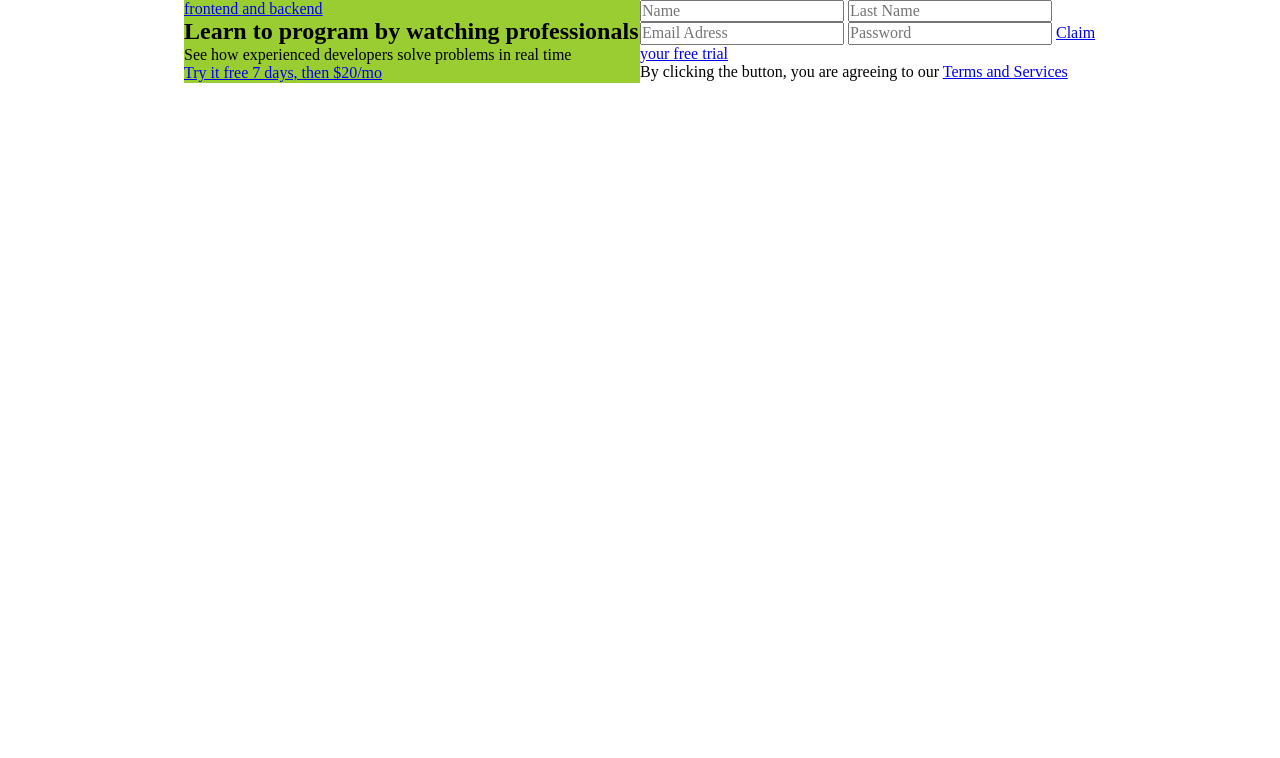
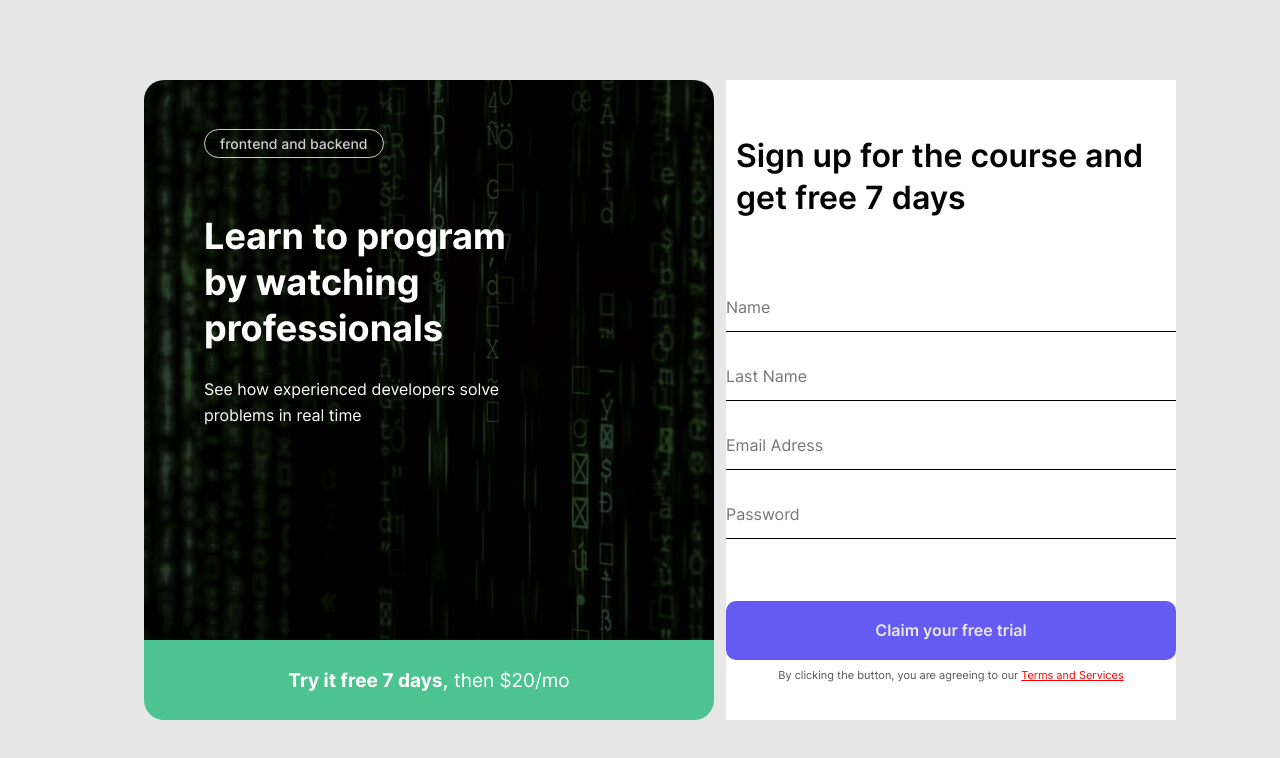
Before and after one commit to Mr-Perfectuz/Intro, a plain HTML site: page index.html in a window 1280 px wide. Drawn offline with nearby package versions, Linux system fonts and the light colour scheme.

Commit message:
minify all the codes

```diff
--- a/css/style.css
+++ b/css/style.css
@@ -1,9 +1,55 @@
+/* FONT FACE  */
+@font-face {
+     font-family: "Inter";
+     src: url("../fonts/Inter-Medium.woff2") format("woff2"),
+     url("../fonts/Inter-Medium.woff") format("woff");
+     font-weight: 500;
+     font-style: normal;
+     font-display: swap;
+}
+
+@font-face {
+     font-family: "Inter";
+     src: url("../fonts/Inter-Bold.woff2") format("woff2"),
+     url("..fonts/Inter-Bold.woff") format("woff");
+     font-weight: bold;
+     font-style: normal;
+     font-display: swap;
+}
+
+@font-face {
+     font-family: "Inter";
+     src: url("../fonts/Inter-Regular.woff2") format("woff2"),
+     url("../fonts/Inter-Regular.woff") format("woff");
+     font-weight: normal;
+     font-style: normal;
+     font-display: swap;
+}
+
+@font-face {
+     font-family: "Inter";
+     src: url("../fonts/Inter-SemiBold.woff2") format("woff2"),
+     url("../fonts/Inter-SemiBold.woff") format("woff");
+     font-weight: 600;
+     font-style: normal;
+     font-display: swap;
+}
+
+
 /* Global  */
+
+:root{
+     --main-font: "Inter","Arial", sans-serif;
+     --body-color: #E7E7E7;
+     --register-card-color: #fff;
+     --input-color: #555555;
+}
 
 html{
      box-sizing: border-box ;
      height: 100%;
      scroll-behavior: smooth ;
+
 
 }
 
@@ -18,6 +64,7 @@ html{
 body{
      display: flex;
      flex-direction: column;
+     background-color: var(--body-color);
      height: 100%;
      padding: 0;
      margin: 0;
@@ -33,7 +80,7 @@ img{
 /* CONTAINER  */
 .container{
      width: 100%;
-     max-width: 1200px;
+     max-width: 1400px;
      padding-left: 144px;
      padding-right: 144px;
      margin-left: auto;
@@ -47,39 +94,185 @@ img{
 
 .content-wrapper{
      display: flex;
+     margin-top: 80px;
 
 }
 .hero {
      width: 570px;
-     height: 100%;
-     background-color:yellowgreen;
+     height: 560px;
+     background-image: url(/img/image.jpg);
+     object-fit: contain;
+     background-repeat: no-repeat;
+     border-top-right-radius: 20px;
+     border-top-left-radius: 20px;
+     background-size: cover;
+     background-position: left center;
+     padding-left: 60px;
+     padding-top: 55px;
+     color: #fff;
 }
 .hero-link {
+     color: #fff;
+     font-style: normal;
+     font-weight: 500;
+     font-size: 14px;
+     line-height: 17px;
+     text-decoration: none;
+     border-radius: 41px;
+     border: 1px solid #FFFFFF;
+     padding-top: 5px;
+     padding-bottom: 5px;
+     padding-left: 15px;
+     padding-right: 15px;
+     opacity: 0.8;
+     font-family: var(--main-font);
+}
+
+.hero-link:hover{
+     opacity: 0.7;
+}
+.hero-link:active{
+     opacity: 0.6;
 }
 .hero-content {
+     display: flex;
+     flex-direction: column;
+     margin-top: 60px;
+
 }
 .hero-heading {
+     font-family: var(--main-font);
+     width: 330px;
+     font-style: normal;
+     font-weight: bold;
+     font-size: 36px;
+     line-height: 46px;
+
 }
 .hero-text {
+     font-family: var(--main-font);
+     margin-top: 25px;
+     width: 340px;
+     font-style: normal;
+     font-weight: normal;
+     font-size: 16px;
+     line-height: 26px;
+}
+.hero-btn{
+     display: inline-block;
+     width: 570px;
+     background-color: #4DC490;
+     height: 80px;
+     border-bottom-right-radius: 20px;
+     border-bottom-left-radius: 20px;
+
 }
 .hero-free-trial {
+     font-family: var(--main-font);
+     width: 570px;
+     display: flex;
+     text-align: center;
+     align-items: center;
+     justify-content: center;
+     font-style: normal;
+     font-weight: normal;
+     font-size: 19px;
+     line-height: 23px;
+     text-decoration: none;
+     color: #fff;
+     height: 100%;
+     text-align: center;
 }
+
+.hero-free-trial:hover{
+     opacity: 0.8;
+}
+
+.hero-free-trial:active{
+     opacity: 0.6;
+}
+
 .register {
+     margin: 0;
+     padding: 0;
+     display: flex;
+     flex-direction: column;
+     align-items: center;
+     margin-left: 12px;
      width: 570px;
+     height: 640px;
+     background-color:var(--register-card-color);
 }
 .register-heading {
+     font-family: var(--main-font);
+     font-style: normal;
+     font-weight: 600;
+     font-size: 32px;
+     line-height: 42px;
+     width: 430px;
+     margin-top: 55px;
+     /* margin-left: 60px; */
+}
+.input-data{
+     font-family: var(--main-font);
+     font-style: normal;
+     font-weight: normal;
+     font-size: 16px;
+     line-height: 19px;
+     width: 450px;
+     border:none;
+     border-bottom: 1px solid #000000;
+     padding-bottom: 14px;
+     margin-bottom: 35px;
+     color: var(--input-color);
 }
 .register-name {
+     margin-top: 79px;
 }
-.register-Lastname {
+.register-lastname {
+
 }
 .register-email {
+
 }
 .register-password {
+
 }
 .register-free-trial {
+     font-family: var(--main-font);
+     text-align: center;
+     color: var(--body-color);
+     width: 450px;
+     margin-top: 27px;
+     text-decoration: none;
+     background-color: #655AF2;
+     padding-top: 20px;
+     padding-bottom: 20px;
+     border-radius: 10px;
+     font-style: normal;
+     font-weight: 600;
+     font-size: 16px;
+     line-height: 19px;
+
+}
+.register-free-trial:hover{
+     opacity: 0.8;
+}
+.register-free-trial:active{
+     opacity: 0.6;
 }
 .terms-and-conditions {
+     color: var(--input-color);
+     font-family: var(--main-font);
+     font-style: normal;
+     font-weight: normal;
+     font-size: 11px;
+     line-height: 15px;
+     margin-top: 8px;
+
 }
 .terms-and-conditions-link {
+     color: red;
+
+
 }
--- a/index.html
+++ b/index.html
@@ -7,8 +7,9 @@
      <title>Intro</title>
 
      <!-- Stylesheets   -->
-     <link rel="stylesheet" href="css/normalize.css ">
-     <link rel="stylesheet" href="css/style.css">
+     <!-- <link rel="stylesheet" href="css/normalize.css ">
+     <link rel="stylesheet" href="css/style.css"> -->
+     <link rel="stylesheet" href="/css/styles.min.css">
 </head>
 <body>
      <div class="main-content">
@@ -16,24 +17,27 @@
           <div class="container">
                <div class="content-wrapper">
                     <!-- HERO   -->
-                    <div class="hero">
-                         <a class="hero-link" href="#">frontend and backend</a>
-                         <div class="hero-content">
-                              <h2 class="hero-heading">Learn to program by watching professionals</h2>
-                              <p class="hero-text">See how experienced developers solve problems in real time</p>
+                    <div class="hero-inner">
+                         <div class="hero">
+                              <a class="hero-link" href="#">frontend and backend</a>
+                              <div class="hero-content">
+                                   <h2 class="hero-heading">Learn to program by watching professionals</h2>
+                                   <p class="hero-text">See how experienced developers solve problems in real time</p>
+                              </div>
+
                          </div>
-                         <a class="hero-free-trial" href="#">Try it free 7 days, then $20/mo</a>
+                         <div class="hero-btn"><a class="hero-free-trial" href="#"><strong>Try it free 7 days, </strong> &nbsp;then $20/mo</a></div>
                     </div>
 
                     <!-- REGISTER  -->
                     <div class="register">
-                         <h2 class="register-heading"></h2>
-                         <input class="register-name" type="text" name="firstname" id="firstname" placeholder="Name" required>
-                         <input class="register-Lastname" type="text" name="lastname" id="lastname" placeholder="Last Name" required>
-                         <input class="register-email" type="email" name="email" id="email" placeholder="Email Adress" required>
-                         <input class="register-password" type="password" name="password" id="password" placeholder="Password" required>
+                         <h2 class="register-heading">Sign up for the course and get free 7 days</h2>
+                         <input class="register-name input-data" type="text" name="firstname" id="firstname" placeholder="Name" required>
+                         <input class="register-lastname input-data" type="text" name="lastname" id="lastname" placeholder="Last Name" required>
+                         <input class="register-email input-data" type="email" name="email" id="email" placeholder="Email Adress" required>
+                         <input class="register-password input-data" type="password" name="password" id="password" placeholder="Password" required>
                          <a class="register-free-trial" href="#">Claim your free trial</a>
-                         <p class="terms-and-conditions">By clicking the button, you are agreeing to our <a class="terms-and-conditions-link" href="#">Terms and Services</a></p>
+                         <p class="terms-and-conditions">By clicking the button, you are agreeing to our <a class="terms-and-conditions-link" href="#" target="_blank">Terms and Services</a></p>
                     </div>
                </div>
           </div>
```
Also changed, not shown: css/styles.min.css (added), fonts/Inter-Bold.woff (added), fonts/Inter-Bold.woff2 (added), fonts/Inter-Medium.woff (added), fonts/Inter-Medium.woff2 (added), fonts/Inter-Regular.woff (added), fonts/Inter-Regular.woff2 (added), fonts/Inter-SemiBold.woff (added), fonts/Inter-SemiBold.woff2 (added), img/image.jpg (added), img/image@2x.png (added).
